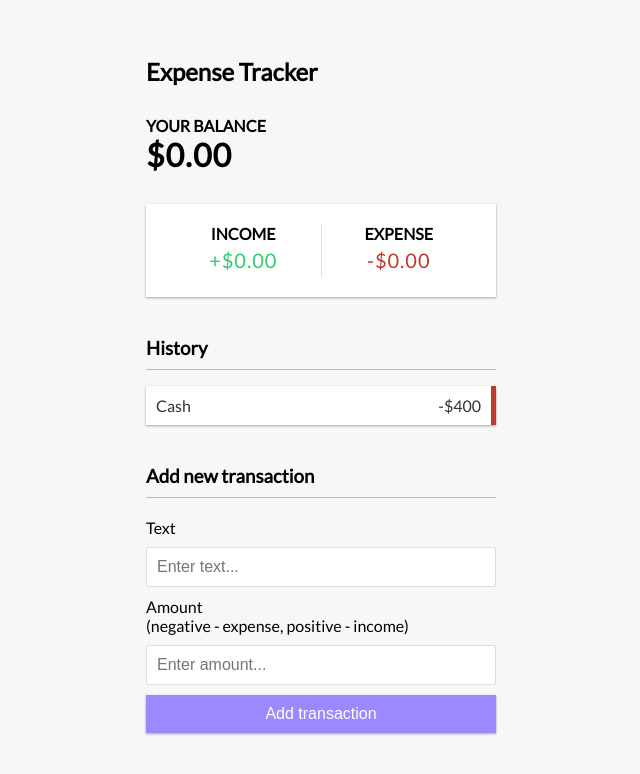
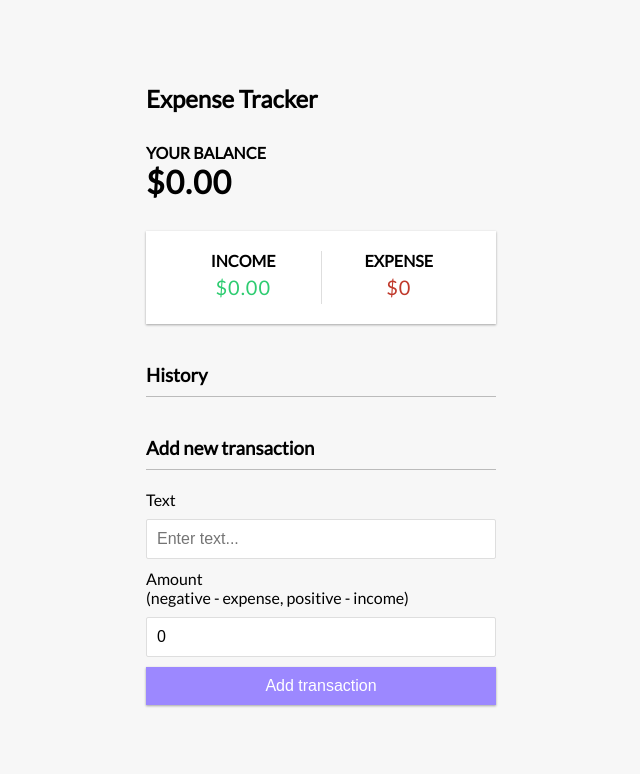
Before and after one commit to Suleman97/expense-tracker-traversy, a React (Create React App) app: page / in a window 1280 px wide. Shown: the top 774 px of the page, without its empty margins (319-959 px from the left). Built offline with nearby package versions, Linux system fonts and the light colour scheme.

Commit message:
update code and add the functionality of Context API and useReducer

```diff
--- a/src/App.js
+++ b/src/App.js
@@ -4,12 +4,13 @@ import { Balance } from './components/Balance';
 import { IncomeBalance } from './components/IncomeBalance';
 import { TransectionList } from './components/TransectionList';
 import { AddTransection } from './components/AddTransection';
+import { GlobalProvider } from './ContextAPI/GlobalContext'
 
 import './App.css';
 
 function App() {
   return (
-    <div className="App">
+    <GlobalProvider>
       <Header />
       <div className='container'>
         <Balance />
@@ -17,7 +18,7 @@ function App() {
       <IncomeBalance />
       <TransectionList />
       <AddTransection />
-    </div>
+    </GlobalProvider>
   );
 }
 
--- /dev/null
+++ b/src/ContextAPI/AppReducer.js
@@ -0,0 +1,22 @@
+const AppReducer = (state, action) => {
+  switch (action.type) {
+    case 'DELETE_TRANSACTION':
+      return {
+        ...state,
+        transaction: state.transaction.filter(
+          (trans) => trans.id !== action.payload
+        ),
+      };
+
+    case 'ADD_TRANSACTION':
+      return {
+        ...state,
+        transaction: [action.payload, ...state.transaction]
+      }
+
+    default:
+      return state;
+  }
+};
+
+export default AppReducer;
--- /dev/null
+++ b/src/ContextAPI/GlobalContext.js
@@ -0,0 +1,44 @@
+import { useReducer, createContext } from 'react';
+import AppReducer from './AppReducer';
+
+const initialState = {
+  transaction: [],
+};
+
+// create context
+
+export const GlobalContext = createContext(initialState);
+
+//provider component
+
+export const GlobalProvider = ({ children }) => {
+  const [state, dispatch] = useReducer(AppReducer, initialState);
+
+  //Actions for deleting
+
+  function deleteTransaction(id) {
+    dispatch({
+      type: 'DELETE_TRANSACTION',
+      payload: id,
+    });
+  }
+
+  function addTransaction(transaction) {
+    dispatch({
+      type: 'ADD_TRANSACTION',
+      payload: transaction,
+    });
+  }
+
+  return (
+    <GlobalContext.Provider
+      value={{
+        transaction: state.transaction,
+        deleteTransaction,
+        addTransaction,
+      }}
+    >
+      {children}
+    </GlobalContext.Provider>
+  );
+};
--- a/src/components/AddTransection.js
+++ b/src/components/AddTransection.js
@@ -1,23 +1,48 @@
-
+import { useContext, useState } from 'react';
+import { GlobalContext } from '../ContextAPI/GlobalContext';
 
 export const AddTransection = () => {
+  const [text, setText] = useState('');
+  const [amount, setAmount] = useState(0);
+  const { addTransaction } = useContext(GlobalContext);
+
+  const handleSubmit = (e) => {
+    e.preventDefault();
+
+    const newTransaction = {
+      id: Math.floor(Math.random() * 1000000),
+      text,
+      amount: +amount
+    };
+    addTransaction(newTransaction)
+  };
   return (
     <>
       <h3>Add new transaction</h3>
-      <form>
+      <form onSubmit={handleSubmit}>
         <div className="form-control">
-          <label for="text">Text</label>
-          <input type="text" placeholder="Enter text..." />
+          <label htmlFor="text">Text</label>
+          <input
+            type="text"
+            value={text}
+            onChange={(e) => setText(e.target.value)}
+            placeholder="Enter text..."
+          />
         </div>
         <div className="form-control">
-          <label for="amount"
-          >Amount <br />
-            (negative - expense, positive - income)</label
-          >
-          <input type="number" placeholder="Enter amount..." />
+          <label htmlFor="amount">
+            Amount <br />
+            (negative - expense, positive - income)
+          </label>
+          <input
+            type="number"
+            value={amount}
+            onChange={(e) => setAmount(e.target.value)}
+            placeholder="Enter amount..."
+          />
         </div>
         <button className="btn">Add transaction</button>
       </form>
     </>
-  )
-}
+  );
+};
--- a/src/components/Balance.js
+++ b/src/components/Balance.js
@@ -1,10 +1,18 @@
+import { useContext } from "react"
+import { GlobalContext } from "../ContextAPI/GlobalContext"
+
 
 
 export const Balance = () => {
+  const { transaction } = useContext(GlobalContext)
+  const amounts = transaction.map(trans => trans.amount)
+  console.log(amounts)
+  const total = amounts.reduce((acc, item) => (acc += item), 0).toFixed(2)
+
   return (
     <>
       <h4>Your Balance</h4>
-      <h1 id='balance'>$0.00</h1>
+      <h1>${total}</h1>
     </>
   )
 }
--- a/src/components/IncomeBalance.js
+++ b/src/components/IncomeBalance.js
@@ -1,18 +1,33 @@
+import { useContext } from 'react';
+import { GlobalContext } from '../ContextAPI/GlobalContext';
+
+export const IncomeBalance = () => {
+  const { transaction } = useContext(GlobalContext);
+
+  const amounts = transaction.map((trans) => trans.amount);
 
 
-export const IncomeBalance = () => {
+
+  const income = amounts
+    .filter((item) => item > 0)
+    .reduce((acc, item) => (acc += item), 0)
+    .toFixed(2);
+
+  const expense = amounts
+    .filter((item) => item < 0)
+    .reduce((acc, item) => (acc += item), 0)
+    .toFixed(2);
+
   return (
-
     <div className="inc-exp-container">
       <div>
         <h4>Income</h4>
-        <p id="money-plus" className="money plus">+$0.00</p>
+        <p className="money plus">${income}</p>
       </div>
       <div>
         <h4>Expense</h4>
-        <p id="money-minus" className="money minus">-$0.00</p>
+        <p className="money minus">${Math.abs(expense)}</p>
       </div>
     </div>
-
-  )
-}
+  );
+};
--- /dev/null
+++ b/src/components/Transaction.js
@@ -0,0 +1,18 @@
+import { useContext } from 'react';
+import { GlobalContext } from '../ContextAPI/GlobalContext';
+
+export const Transaction = ({ id, text, amount }) => {
+  const { deleteTransaction } = useContext(GlobalContext);
+  const sign = amount < 0 ? '-' : '+';
+  return (
+    <li className={amount < 0 ? 'minus' : 'plus'}>
+      {text}{' '}
+      <span>
+        {sign}${Math.abs(amount)}
+      </span>
+      <button onClick={() => deleteTransaction(id)} className="delete-btn">
+        x
+      </button>
+    </li>
+  );
+};
--- a/src/components/TransectionList.js
+++ b/src/components/TransectionList.js
@@ -1,13 +1,19 @@
-
+import { useContext } from "react"
+import { GlobalContext } from "../ContextAPI/GlobalContext"
+import { Transaction } from "./Transaction"
 
 export const TransectionList = () => {
+
+  const { transaction } = useContext(GlobalContext)
+  // console.log(context)
   return (
     <>
       <h3>History</h3>
-      <ul id="list" className="list">
-        <li className="minus">
-          Cash <span>-$400</span><button className="delete-btn">x</button>
-        </li>
+      <ul className="list">
+        {
+          transaction.map((trans) => <Transaction key={trans.id} {...trans} />)
+        }
+
       </ul>
     </>
   )
```
